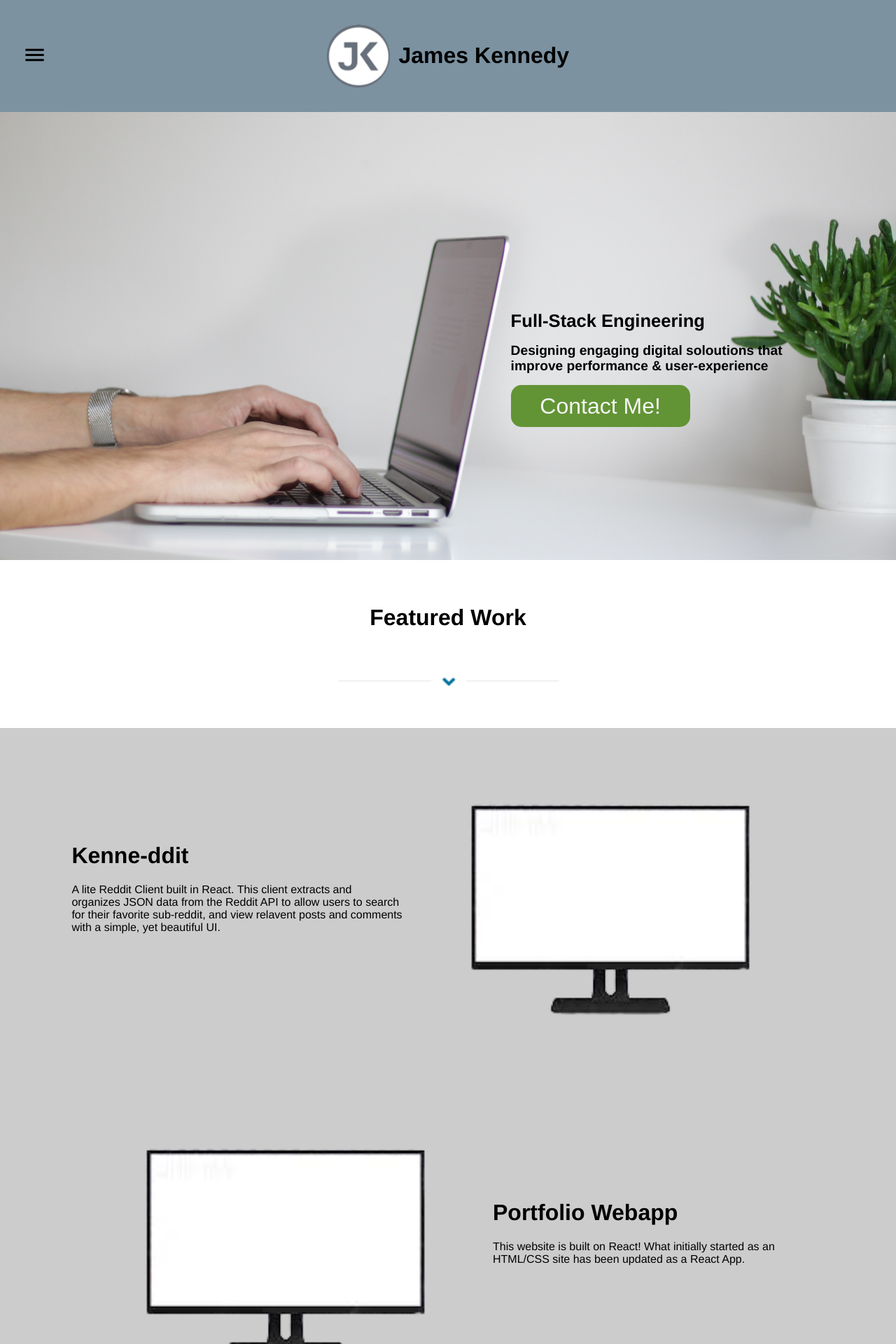
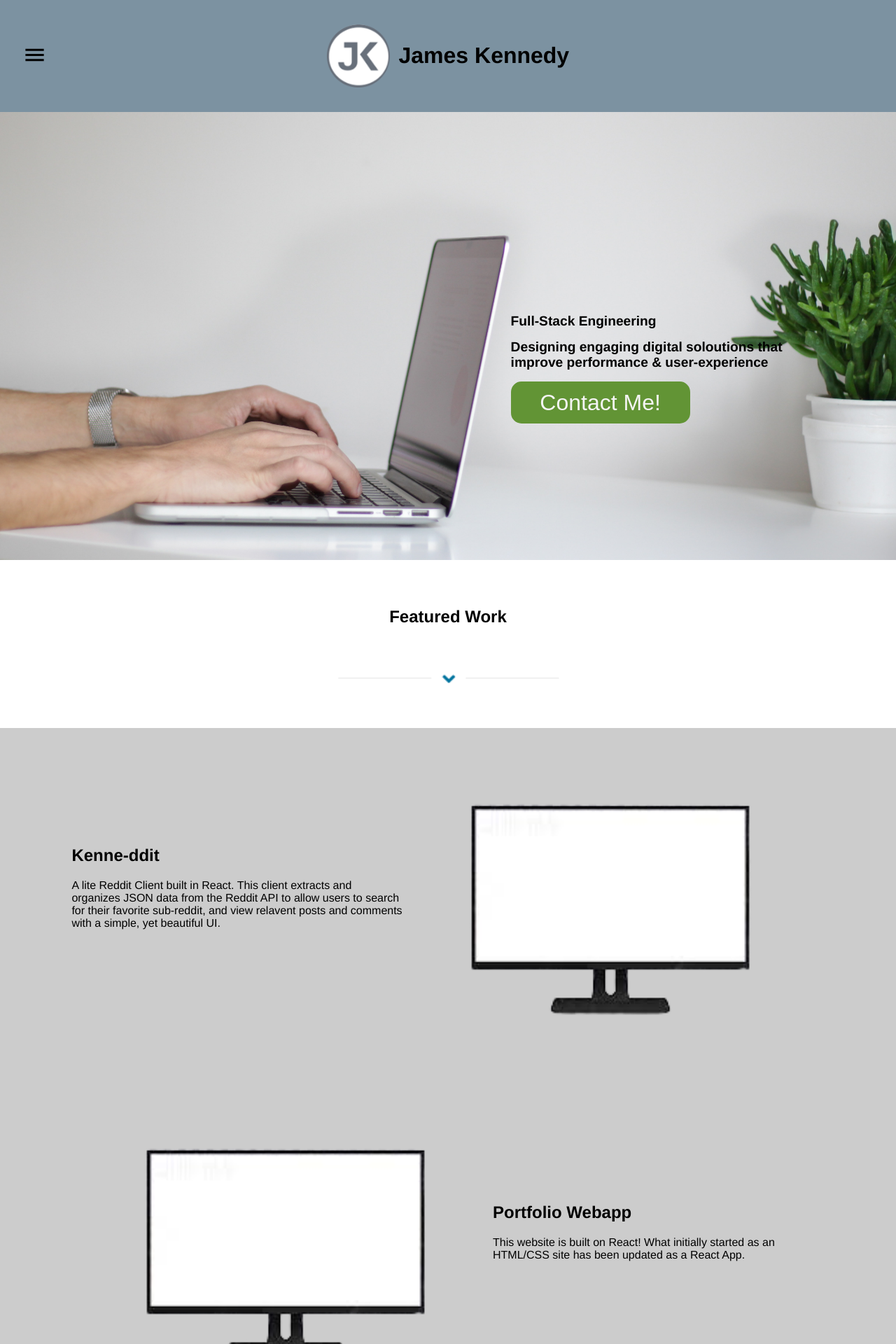
Before and after one commit to Acinea/portfolio-webapp, a React (Create React App) app: page / in a window 1280 px wide. Shown: the top 1920 px of the page at 70% size. Built offline with nearby package versions, Linux system fonts and the light colour scheme.

Commit message:
Updated div tags for screen readers

```diff
--- a/src/components/Home/home.js
+++ b/src/components/Home/home.js
@@ -6,15 +6,15 @@ import './home.css';
 
 export function Home() {
     return (
-        <div className='homepage'>
-            <div className="banner-container">
+        <main className='homepage'>
+            <section className="banner-container">
                 <div className="banner-text-container">
                     <h1>Full-Stack Engineering</h1>
                     <h2>Designing engaging digital soloutions that improve performance & user-experience</h2>
                     <Link to='/contact'><button className="banner-button">Contact Me!</button></Link>
                 </div>
-            </div>
-            <div className='featured-work-container'>
+            </section>
+            <section className='featured-work-container'>
                 <div className='featured-work-title'>
                     <h1>Featured Work</h1>
                     <img src={downcarrot} alt="down arrow" className="down-carrot" />
@@ -48,7 +48,11 @@ export function Home() {
                         <img src={desktop} className="desktop-image" alt="desktop template"/>
                     </div>
                 </div>
+            </section>
+            <div className='contact-form-title'>
+                <h1>Lets Connect</h1>
+                <img src={downcarrot} alt="down arrow" className="down-carrot" />
             </div>
-        </div>
+        </main>
     )
 }
```
